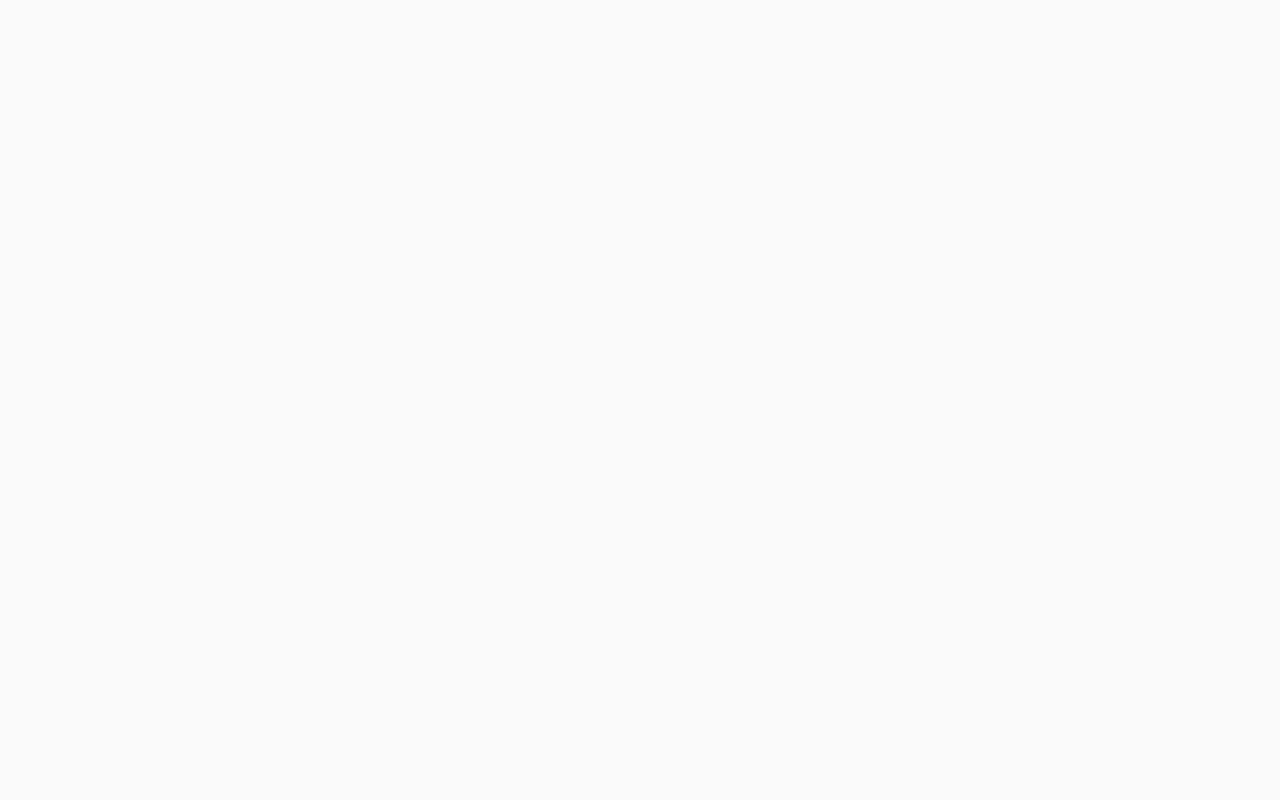
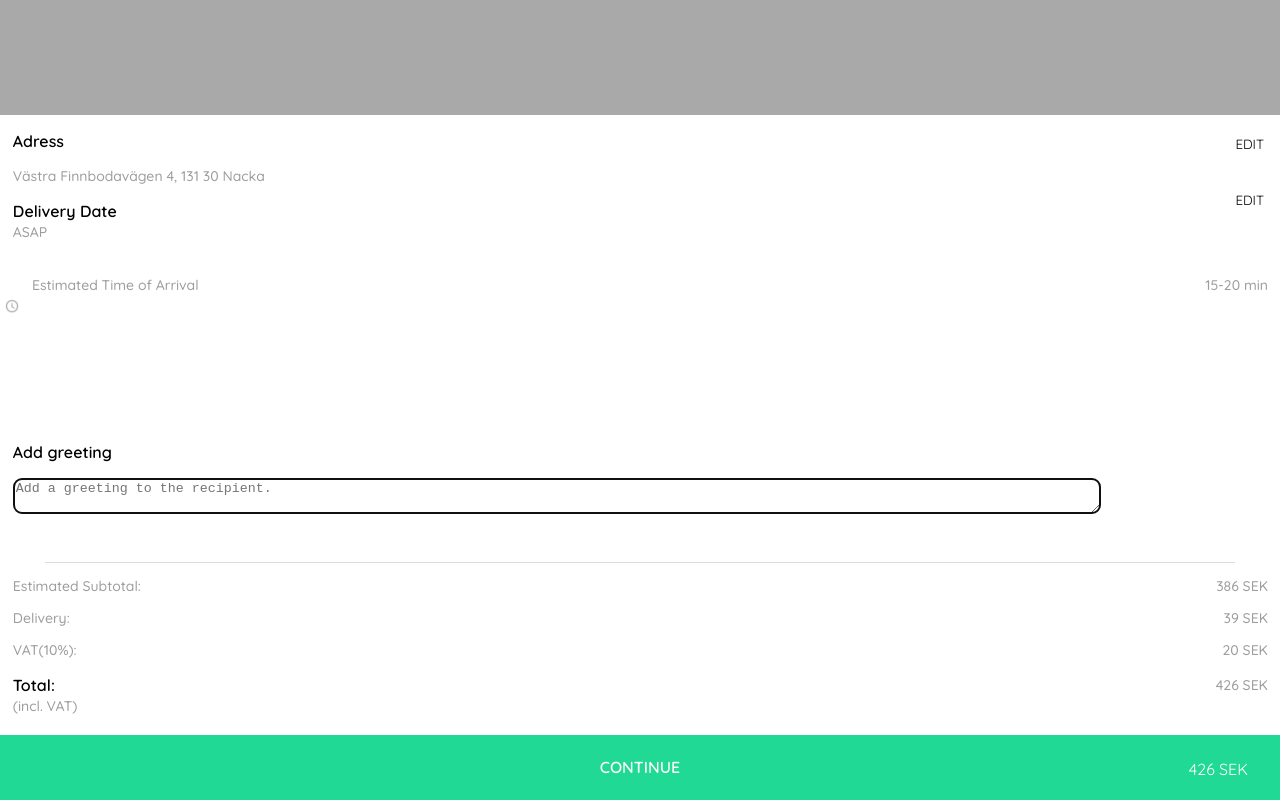
Before and after one commit to csobr/osoup, a Next.js app: page /order in a window 1280 px wide. Shown: the part 375-1175 px from the top of the page. Before the commit the page ends 800 px from the top, so only its background shows below. Built offline with nearby package versions, Linux system fonts and the light colour scheme.

Commit message:
Order view - styled - New icon - global styles

```diff
--- a/pages/order.tsx
+++ b/pages/order.tsx
@@ -22,7 +22,7 @@ export default function Order() {
               paddingBottom: '1rem',
             }}>
             <p style={{ margin: 0 }}>Mushroom Soup</p>
-            <p style={{ marginTop: '5px', color: '#9d9d9d', fontSize: 12 }}>
+            <p style={{ marginTop: 5, color: '#9d9d9d', fontSize: 12 }}>
               129 SEK
             </p>
           </section>
@@ -72,6 +72,110 @@ export default function Order() {
             />
           </label>
         </section>
+        <section>
+          <div className={styles.map}></div>
+        </section>
+        <section>
+          <p className={styles.title}>Adress</p>
+          <input type='submit' value='edit' className={styles.edit} />
+          <p className={styles.underTitle}>
+            Västra Finnbodavägen 4, 131 30 Nacka
+          </p>
+        </section>
+        <section>
+          <p style={{ marginBottom: 2 }} className={styles.title}>
+            Delivery Date
+          </p>
+          <input type='submit' value='edit' className={styles.edit} />
+          <p style={{ marginTop: 0 }} className={styles.underTitle}>
+            ASAP
+          </p>
+
+          <div className={styles.align}>
+            {' '}
+            <img
+              style={{ height: 15, paddingLeft: 5, marginTop: '4.5%' }}
+              src='./icons/clock.png'
+              alt='clock icon'
+            />
+            <p className={styles.underTitle}>Estimated Time of Arrival</p>
+            <p
+              style={{ right: 12, position: 'absolute' }}
+              className={styles.underTitle}>
+              15-20 min
+            </p>
+          </div>
+        </section>
+        <section style={{ marginTop: '10%' }}>
+          <p className={styles.title}>Add greeting</p>
+          <textarea
+            className={styles.textarea}
+            autoFocus={true}
+            placeholder='Add a greeting to the recipient. '
+          />
+        </section>
+        <section>
+          <div
+            style={{
+              borderTop: 'solid',
+              borderColor: '#ddd',
+              borderWidth: 1,
+              width: '93%',
+              margin: 'auto',
+            }}
+          />
+          <div className={styles.align}>
+            <p className={styles.underTitle}>Estimated Subtotal:</p>
+            <p
+              style={{ right: 12, position: 'absolute' }}
+              className={styles.underTitle}>
+              386 SEK
+            </p>
+          </div>
+          <div className={styles.align}>
+            <p className={styles.underTitle}>Delivery:</p>
+            <p
+              style={{ right: 12, position: 'absolute' }}
+              className={styles.underTitle}>
+              39 SEK
+            </p>
+          </div>
+
+          <div className={styles.align}>
+            <p className={styles.underTitle}>VAT(10%):</p>
+            <p
+              style={{ right: 12, position: 'absolute' }}
+              className={styles.underTitle}>
+              20 SEK
+            </p>
+          </div>
+          <div className={styles.align}>
+            <p style={{ marginBottom: 2 }} className={styles.title}>
+              Total:
+            </p>
+            <p
+              style={{ right: 12, position: 'absolute' }}
+              className={styles.underTitle}>
+              426 SEK
+            </p>
+          </div>
+          <p
+            style={{ marginTop: 0, marginBottom: 20 }}
+            className={styles.underTitle}>
+            (incl. VAT){' '}
+          </p>
+        </section>
+        <p
+          style={{
+            color: '#ffffff',
+            position: 'absolute',
+            right: 0,
+            marginRight: '2.5%',
+            marginTop: '1.5rem',
+          }}>
+          426 SEK
+        </p>
+        <button>Continue </button>
       </div>
     </div>
   );
--- a/styles/Order.module.css
+++ b/styles/Order.module.css
@@ -67,3 +67,41 @@
   background-color: #fafafa;
   border-bottom: 1px solid #000000;
 }
+.map {
+  background-color: darkgray;
+  height: 147px;
+  width: 100%;
+}
+.title {
+  font-weight: 700;
+  padding-left: 0.8rem;
+}
+.underTitle {
+  font-size: 14px;
+  color: #9d9d9d;
+  padding-left: 0.8rem;
+  margin-bottom: 0;
+  font-weight: 500;
+}
+.align {
+  display: flex;
+  flex-direction: row;
+  align-items: center;
+}
+.edit {
+  background-color: transparent;
+  text-transform: uppercase;
+  right: 0;
+  margin-top: -2rem;
+  padding-right: 1rem;
+  position: absolute;
+}
+.textarea {
+  display: flex;
+  margin-left: 0.8rem;
+  margin-bottom: 3rem;
+  border: 1px solid #c4c4c4;
+  box-sizing: border-box;
+  border-radius: 8px;
+  width: 85%;
+}
--- a/styles/globals.css
+++ b/styles/globals.css
@@ -3,7 +3,7 @@ html,
 body {
   padding: 0;
   margin: 0;
-  background-color: #fafafa;
+  background-color: #ffffff;
   font-family: 'Quicksand', sans-serif;
 }
 
@@ -21,11 +21,13 @@ button {
   height: 65px;
   background: #20d994;
   text-transform: uppercase;
-  font-weight: 600;
+  font-weight: 700;
   color: #fafafa;
   border: 0;
   outline-style: solid #000;
   cursor: pointer;
+  font-family: 'Quicksand', sans-serif;
+  font-size: 16px;
 }
 input {
   border: 0;
```
Also changed, not shown: public/icons/clock.png (added).
